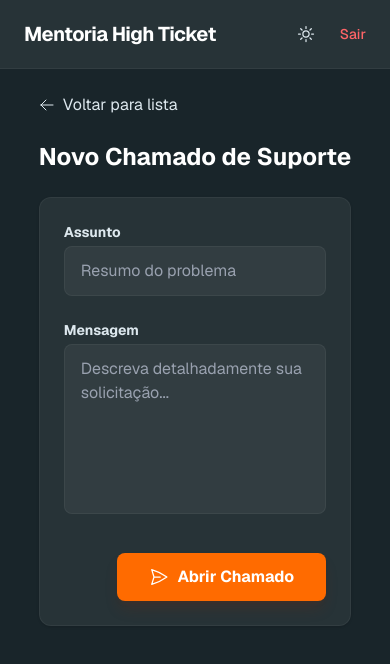
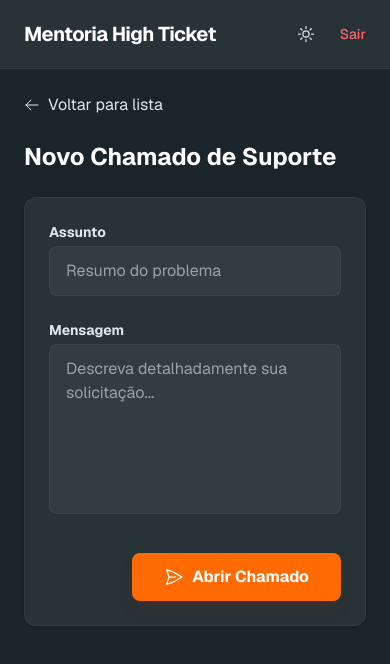
Before and after one commit to Trilha2025/mentoria, a Next.js app: page /dashboard/support/new in a window 390 px wide. Shown: the top 664 px of the page. Built offline with nearby package versions, Linux system fonts and the light colour scheme; no server answers.

Commit message:
style(sac): Consistently set max-w-7xl margins on all support pages
- Student Support: List, New, Details
- Admin Support: Main Panel
- Confirmed no mock data in codebase

```diff
--- a/app/(student)/dashboard/support/[id]/page.tsx
+++ b/app/(student)/dashboard/support/[id]/page.tsx
@@ -124,7 +124,7 @@
     }
 
     return (
-        <div className="max-w-4xl mx-auto p-6 md:p-8">
+        <div className="max-w-7xl mx-auto p-6 md:p-8 w-full">
             <Link
                 href="/dashboard/support"
                 className="inline-flex items-center gap-2 text-trenchy-text-secondary hover:text-trenchy-orange transition mb-6"
--- a/app/(student)/dashboard/support/new/page.tsx
+++ b/app/(student)/dashboard/support/new/page.tsx
@@ -60,7 +60,7 @@
     };
 
     return (
-        <div className="max-w-3xl mx-auto p-6 md:p-8">
+        <div className="max-w-7xl mx-auto p-6 md:p-8 w-full">
             <Link
                 href="/dashboard/support"
                 className="inline-flex items-center gap-2 text-trenchy-text-secondary hover:text-trenchy-orange transition mb-6"
--- a/app/(student)/dashboard/support/page.tsx
+++ b/app/(student)/dashboard/support/page.tsx
@@ -69,7 +69,7 @@
     };
 
     return (
-        <div className="max-w-6xl mx-auto p-6 md:p-8">
+        <div className="max-w-7xl mx-auto p-6 md:p-8 w-full">
             <div className="flex justify-between items-center mb-8">
                 <div>
                     <h1 className="text-2xl md:text-3xl font-bold text-trenchy-text-primary flex items-center gap-2">
--- a/app/support/page.tsx
+++ b/app/support/page.tsx
@@ -116,7 +116,7 @@
     };
 
     return (
-        <div className="max-w-6xl mx-auto p-8">
+        <div className="max-w-7xl mx-auto p-8 w-full">
             <header className="mb-8 flex justify-between items-start">
                 <div>
                     <h1 className="text-3xl font-bold text-trenchy-text-primary">Painel SAC</h1>
```
